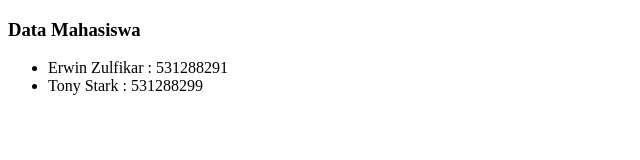
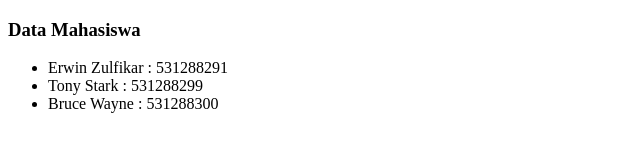
Before and after one commit to erwin-zulfikar/git-assignment, a plain HTML site: page mahasiswa.html in a window 1280 px wide. Shown: the whole page, without its empty margins (0-640 px from the left). Drawn offline with Linux system fonts and the light colour scheme.

Commit message:
menambahkan data 1 mahasiswa

```diff
--- a/mahasiswa.html
+++ b/mahasiswa.html
@@ -11,6 +11,7 @@
     <ul>
         <li>Erwin Zulfikar : 531288291</li>
         <li>Tony Stark : 531288299</li>
+        <li>Bruce Wayne : 531288300 </li>
     </ul>
 </body>
 </html>
```
